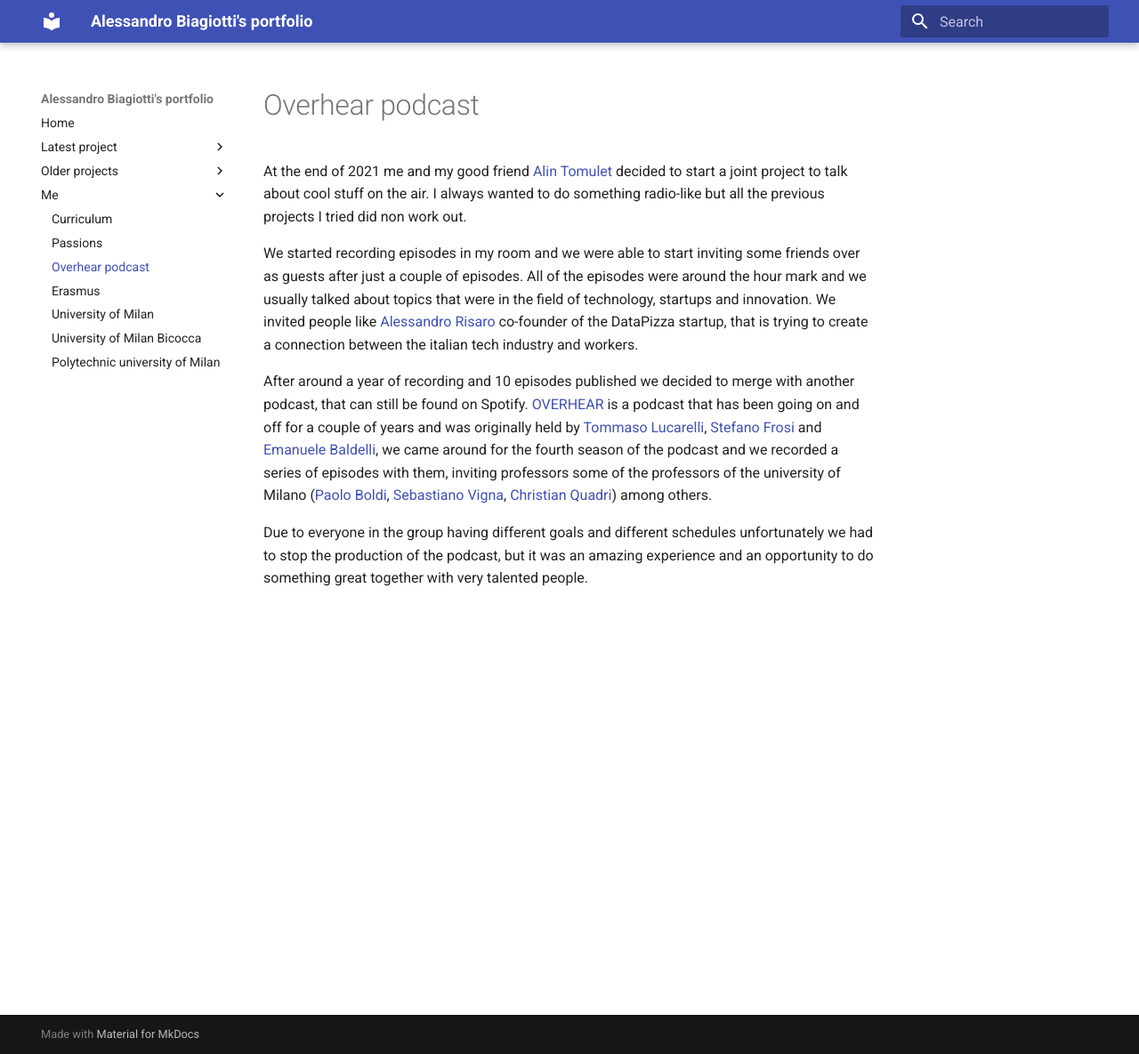
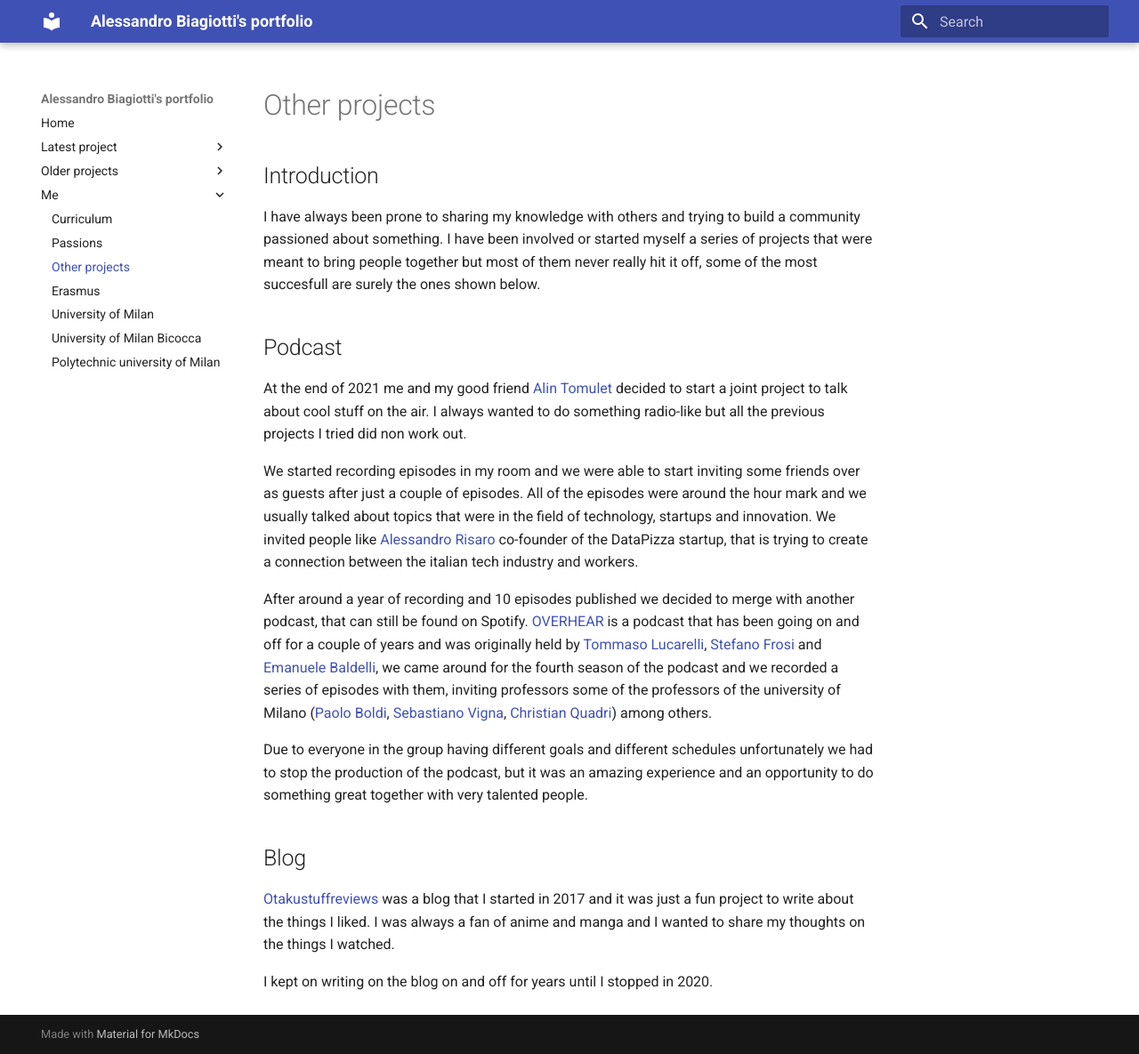
Before and after one commit to S3gmentati0nFault/S3gmentati0nFault.github.io, an MkDocs documentation site: the page built from docs/me/projects.md, in a window 1280 px wide and 1185 px high. Shown: the whole window at 89% size. Built offline with MkDocs 1.6.1 and Material for MkDocs 9.7.7, drawn with Linux system fonts in a browser that asks for light colours.

Commit message:
Changed the name of the podcast page and added information about my personal blog

```diff
--- a/docs/me/podcast.md
+++ b/docs/me/projects.md
@@ -1,3 +1,7 @@
+<h2>Introduction</h2>
+I have always been prone to sharing my knowledge with others and trying to build a community passioned about something. I have been involved or started myself a series of projects that were meant to bring people together but most of them never really hit it off, some of the most succesfull are surely the ones shown below.
+
+<h2>Podcast</h2>
 At the end of 2021 me and my good friend <a href="https://www.linkedin.com/in/alin-tomulet/">Alin Tomulet</a> decided to start a joint project to talk about cool stuff on the air. I always wanted to do something radio-like but all the previous projects I tried did non work out.
 
 We started recording episodes in my room and we were able to start inviting some friends over as guests after just a couple of episodes. All of the episodes were around the hour mark and we usually talked about topics that were in the field of technology, startups and innovation. We invited people like <a href="https://www.linkedin.com/in/alessandrorisaro/">Alessandro Risaro</a> co-founder of the DataPizza startup, that is trying to create a connection between the italian tech industry and workers.
@@ -5,3 +9,8 @@
 After around a year of recording and 10 episodes published we decided to merge with another podcast, that can still be found on Spotify. <a href="https://open.spotify.com/show/11kIqeinNDiluu7TpsYsEm">OVERHEAR</a> is a podcast that has been going on and off for a couple of years and was originally held by <a href="https://www.linkedin.com/in/tommaso-lucarelli-ba4483177/">Tommaso Lucarelli</a>, <a href="https://www.linkedin.com/in/stefano-frosi-a377a1158/">Stefano Frosi</a> and <a href="https://www.linkedin.com/in/emabaldelli/">Emanuele Baldelli</a>, we came around for the fourth season of the podcast and we recorded a series of episodes with them, inviting professors some of the professors of the university of Milano (<a href="https://boldi.di.unimi.it/">Paolo Boldi</a>, <a href="https://vigna.di.unimi.it/">Sebastiano Vigna</a>, <a href="https://homes.di.unimi.it/quadri/">Christian Quadri</a>) among others.
 
 Due to everyone in the group having different goals and different schedules unfortunately we had to stop the production of the podcast, but it was an amazing experience and an opportunity to do something great together with very talented people.
+
+<h2>Blog</h2>
+<a href="http://otakustuffreviews.blogspot.com/">Otakustuffreviews</a> was a blog that I started in 2017 and it was just a fun project to write about the things I liked. I was always a fan of anime and manga and I wanted to share my thoughts on the things I watched.
+
+I kept on writing on the blog on and off for years until I stopped in 2020.
--- a/mkdocs.yml
+++ b/mkdocs.yml
@@ -25,7 +25,7 @@
   - Me:
       - "Curriculum": me/curriculum.md
       - "Passions": me/passions.md
-      - "Overhear podcast": me/podcast.md
+      - "Other projects": me/projects.md
       - "Erasmus": me/erasmus.md
       - "University of Milan": me/unimi.md
       - "University of Milan Bicocca": me/unimib.md
```
